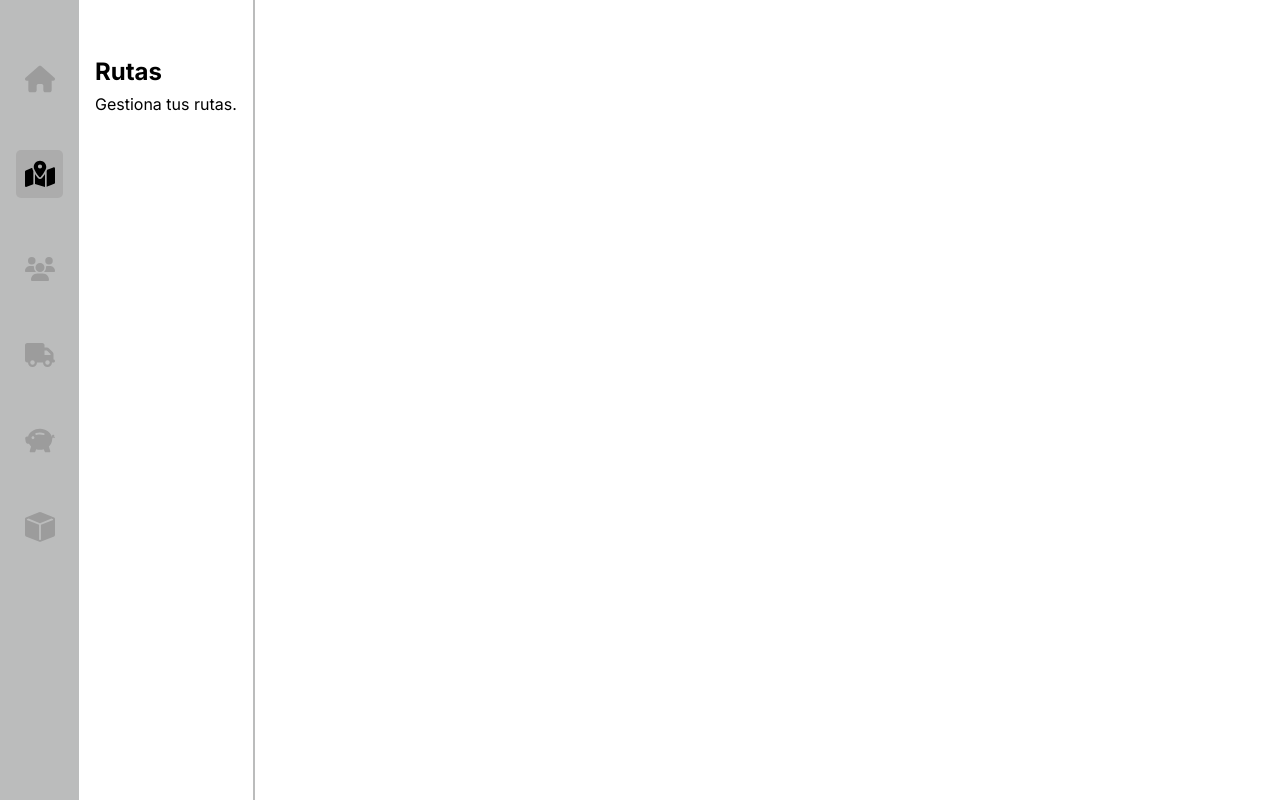
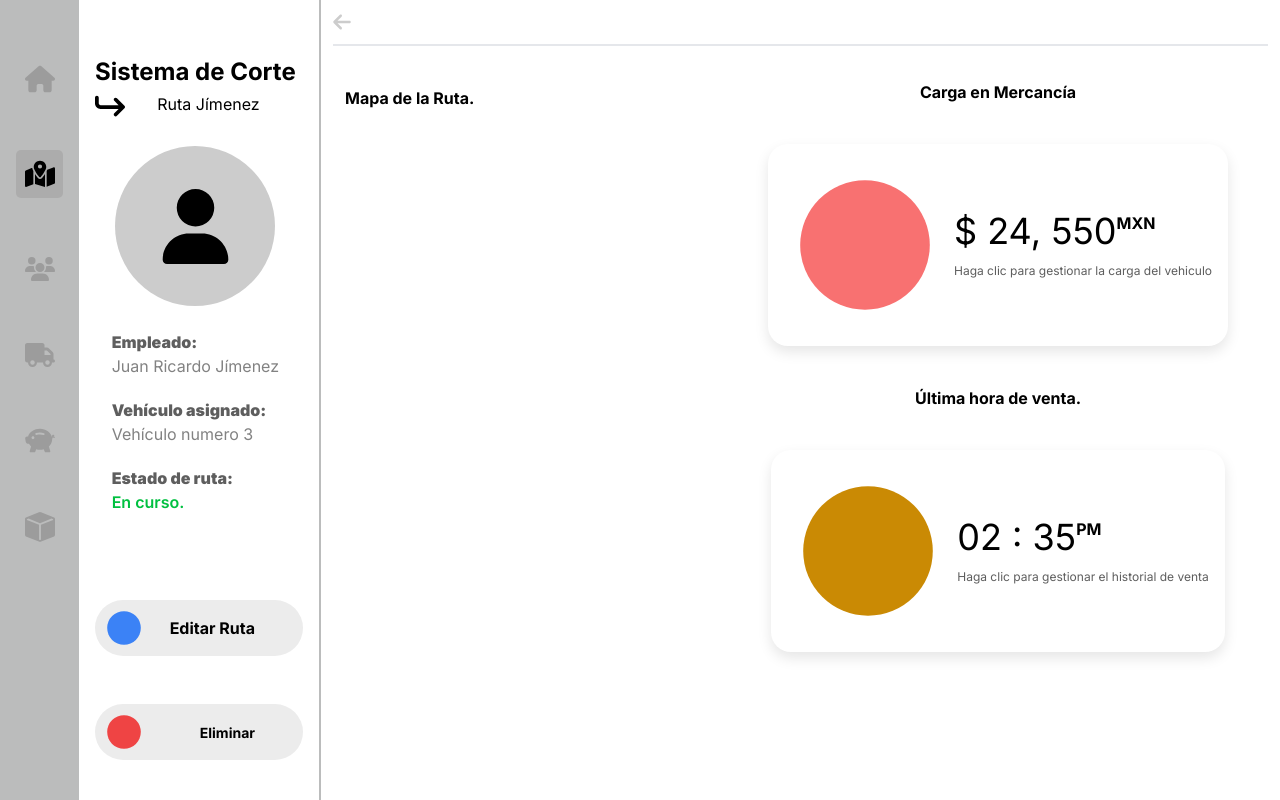
Before and after one commit to eldani13/Rutas-Main, a Next.js app: page /Inicio/routes/ruta in a window 1280 px wide. Built offline with nearby package versions, Linux system fonts and the light colour scheme.

Commit message:
Rutas avanzada V1

```diff
--- a/src/app/Inicio/routes/page.tsx
+++ b/src/app/Inicio/routes/page.tsx
@@ -19,6 +19,66 @@ export default function Route() {
     };
 
     const namesRoutes: RoutesName[] = [
+        {
+            key: '1',
+            name: 'Cristhian',
+            description: 'Ruta de mensajeria',
+        },
+        {
+            key: '2',
+            name: 'Luis',
+            description: 'Rutas de mensajerias',
+        },
+        {
+            key: '3',
+            name: 'cristhian',
+            description: 'Rutal de mensajeria',
+        },
+        {
+            key: '4',
+            name: 'cristhian',
+            description: 'Rutadsa de mensajeria',
+        },
+        {
+            key: '5',
+            name: 'cristhian',
+            description: 'Rutads de mensajeria',
+        },
+        {
+            key: '6',
+            name: 'cristhian',
+            description: 'Rutads de mensajeria',
+        },
+        {
+            key: '1',
+            name: 'Cristhian',
+            description: 'Ruta de mensajeria',
+        },
+        {
+            key: '2',
+            name: 'Luis',
+            description: 'Rutas de mensajerias',
+        },
+        {
+            key: '3',
+            name: 'cristhian',
+            description: 'Rutal de mensajeria',
+        },
+        {
+            key: '4',
+            name: 'cristhian',
+            description: 'Rutadsa de mensajeria',
+        },
+        {
+            key: '5',
+            name: 'cristhian',
+            description: 'Rutads de mensajeria',
+        },
+        {
+            key: '6',
+            name: 'cristhian',
+            description: 'Rutads de mensajeria',
+        },
         {
             key: '1',
             name: 'Cristhian',
--- a/src/app/Inicio/routes/ruta/page.tsx
+++ b/src/app/Inicio/routes/ruta/page.tsx
@@ -3,9 +3,9 @@ import Link from "next/link";
 import React, { useState } from "react"
 // import Home from "./HomeSection";
 
-interface RoutesName{
-    name:String,
-    description:String
+interface RoutesName {
+    name: String,
+    description: String
 }
 
 export default function Route() {
@@ -13,18 +13,118 @@ export default function Route() {
 
     return (
         <>
-            <div className="flex flex-col items-start border-r-2 border-[#bbbcbc] pt-14 px-4 h-[100%]">
+            <div className="flex flex-col items-start border-r-2 border-[#bbbcbc] pt-14 px-4 h-[100%] justify-between  overflow-hidden max-h-[100vh]">
                 <div className="flex flex-col items-start justify-center">
-                    <h1 className="text-[#000] text-2xl font-bold mb-1">Rutas</h1>
+                    <h1 className="text-[#000] text-2xl font-bold mb-1">Sistema de Corte</h1>
+                    <div className="grid grid-cols-2">
+                        <svg xmlns="http://www.w3.org/2000/svg" height="30" width="30" viewBox="0 0 384 512" transform="rotate(90)">
+                            <path d="M32 448c-17.7 0-32 14.3-32 32s14.3 32 32 32l96 0c53 0 96-43 96-96l0-306.7 73.4 73.4c12.5 12.5 32.8 12.5 45.3 0s12.5-32.8 0-45.3l-128-128c-12.5-12.5-32.8-12.5-45.3 0l-128 128c-12.5 12.5-12.5 32.8 0 45.3s32.8 12.5 45.3 0L160 109.3 160 416c0 17.7-14.3 32-32 32l-96 0z" />
+                        </svg><span className="mr-[-40px]">Ruta Jímenez</span>
+                    </div>
+
+                    <div className="flex items-center justify-center bg-[#ccc] h-40 w-40 rounded-full m-auto mt-6">
+                        <svg xmlns="http://www.w3.org/2000/svg" height="75" width="75" viewBox="0 0 448 512">
+                            <path d="M224 256A128 128 0 1 0 224 0a128 128 0 1 0 0 256zm-45.7 48C79.8 304 0 383.8 0 482.3C0 498.7 13.3 512 29.7 512H418.3c16.4 0 29.7-13.3 29.7-29.7C448 383.8 368.2 304 269.7 304H178.3z" />
+                        </svg>
+                    </div>
+
+                    <div className="grid grid-rows-3 gap-5 m-auto mt-6">
+                        <div>
+                            <span style={{ color: '#5e5e5e', fontWeight: '900' }}>Empleado:</span>
+                            <p style={{ color: '#828282' }}>Juan Ricardo Jímenez</p>
+                        </div>
+                        <div>
+                            <span style={{ color: '#5e5e5e', fontWeight: '900' }}>Vehículo asignado:</span>
+                            <p style={{ color: '#828282' }}>Vehículo numero 3</p>
+                        </div>
+                        <div>
+                            <span style={{ color: '#5e5e5e', fontWeight: '900' }}>Estado de ruta:</span>
+                            <p style={{ color: '#00c040', fontWeight: '600' }}>En curso.</p>
+                        </div>
+
+                    </div>
+
                 </div>
-                <div className="flex flex-col text-[#000] items-start">
-                    <span className="">Gestiona tus rutas.</span>
+
+                {/* Botones */}
+                <div className="pb-10 flex flex-col space-y-10 items-center">
+
+                    <button className="bg-[#ececec] text-black px-2 py-2 mb-2 rounded-[50px] h-14 w-52 flex items-center justify-between font-bold">
+                        <svg className="h-[50px] w-[50px] text-blue-500 pr-2" fill="currentColor" viewBox="0 0 20 20">
+                            <circle cx="10" cy="10" r="8" />
+                        </svg>
+                        <span className="mr-10">Editar Ruta</span>
+                    </button>
+
+
+                    <button className="bg-[#ececec] text-black px-2 py-2 mb-2 rounded-[50px] h-14 w-52 flex items-center justify-between font-bold">
+                        <svg className="h-[50px] w-[50px] text-red-500 pr-2" fill="currentColor" viewBox="0 0 20 20">
+                            <circle cx="10" cy="10" r="8" />
+                        </svg>
+                        <span className="mr-10 text-[14px]">Eliminar</span>
+                    </button>
                 </div>
             </div>
 
 
-            <div className="text-[#000] flex flex-col items-center gap-20 overflow-y-auto max-h-[100vh]">
+            <div className="flex flex-col  justify-between px-3  max-h-[100vh] h-full overflow-y-auto" style={{ alignSelf: 'flex-start' }}>
 
+                <div className="">
+                    <svg xmlns="http://www.w3.org/2000/svg" className="my-3" fill="#ccc" height="20" width="18" viewBox="0 0 448 512">
+                        <path d="M9.4 233.4c-12.5 12.5-12.5 32.8 0 45.3l160 160c12.5 12.5 32.8 12.5 45.3 0s12.5-32.8 0-45.3L109.2 288 416 288c17.7 0 32-14.3 32-32s-14.3-32-32-32l-306.7 0L214.6 118.6c12.5-12.5 12.5-32.8 0-45.3s-32.8-12.5-45.3 0l-160 160z" />
+                    </svg>
+
+                    <hr className="mb-10 border-[1px]" />
+                </div>
+
+                <div className="grid w-full flex-1"
+                    style={{
+                        gridTemplateColumns: '1fr 1fr 1fr',
+                        gridTemplateRows: '1fr 1fr',
+                        gridTemplateAreas: " 'productSold productSold summary' 'productNotSold productNotSold summary' ",
+                    }}>
+                    {/* Primer div */}
+                    <div className="flex text-black px-3" style={{ gridArea: "productSold" }}>
+                        <span className="font-bold">Mapa de la Ruta.</span>
+                    </div>
+                </div>
+
+
+
+                <div className="flex flex-col p-10 gap-y-10" style={{
+                    position: 'absolute',
+                    right: '0',
+                    top: '40px'
+                }}>
+                    {/* Segundo div */}
+                    <div className="flex flex-col items-center text-black px-3 gap-10">
+                        <span className="font-bold">Carga en Mercancía</span>
+                        {/* Card */}
+                        <div className="flex flex-row p-4" style={{ boxShadow: '0px 6px 13.7px 0px rgba(0, 0, 0, 0.10)', borderRadius: '20px',cursor: 'pointer' }}>
+                            <svg className="h-[170px] w-[170px] text-red-400 pr-2" fill="currentColor" viewBox="0 0 20 20">
+                                <circle cx="10" cy="10" r="8" />
+                            </svg>
+                            <div className="flex flex-col justify-center gap-y-3">
+                                <span className="text-4xl">$ 24, 550 <span className="text-base font-bold absolute">MXN</span></span>
+                                <p className="text-xs text-[#5e5e5e] flex text-center">Haga clic para gestionar la carga del vehiculo</p>
+                            </div>
+                        </div>
+                    </div>
+
+                    {/* Tercer div */}
+                    <div className=" flex flex-col items-center text-black px-3 gap-10">
+                        <span className="font-bold">Última hora de venta.</span>
+                        <div className="flex flex-row p-4" style={{ boxShadow: '0px 6px 13.7px 0px rgba(0, 0, 0, 0.10)', borderRadius: '20px', cursor: 'pointer' }}>
+                            <svg className="h-[170px] w-[170px] text-yellow-600 pr-2" fill="currentColor" viewBox="0 0 20 20">
+                                <circle cx="10" cy="10" r="8" />
+                            </svg>
+                            <div className="flex flex-col justify-center gap-y-3">
+                                <span className="text-4xl">02 : 35 <span className="text-base font-bold absolute">PM</span></span>
+                                <p className="text-xs text-[#5e5e5e] flex text-center">Haga clic para gestionar el historial de venta</p>
+                            </div>
+                        </div>
+                    </div>
+                </div>
             </div>
         </>
     );
```
